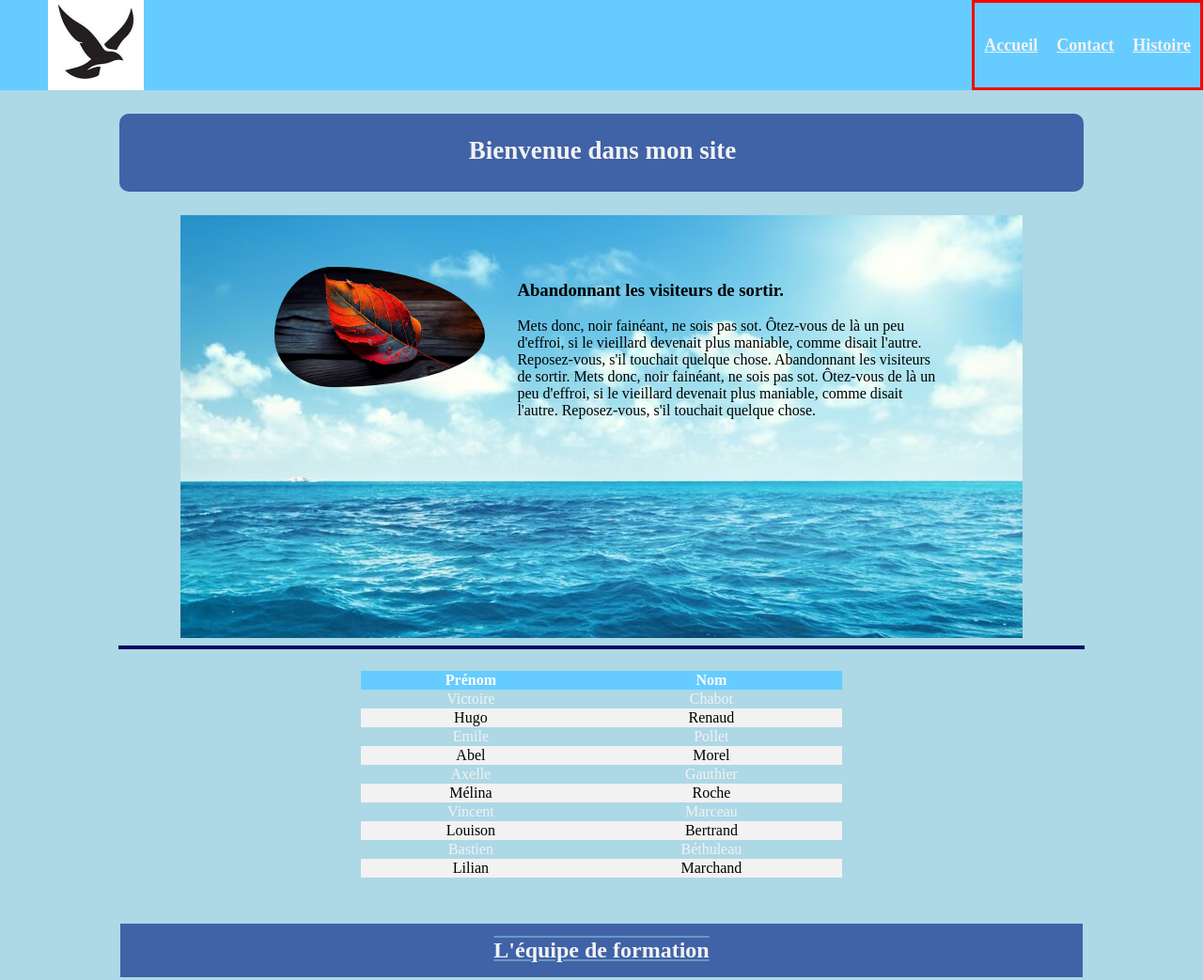
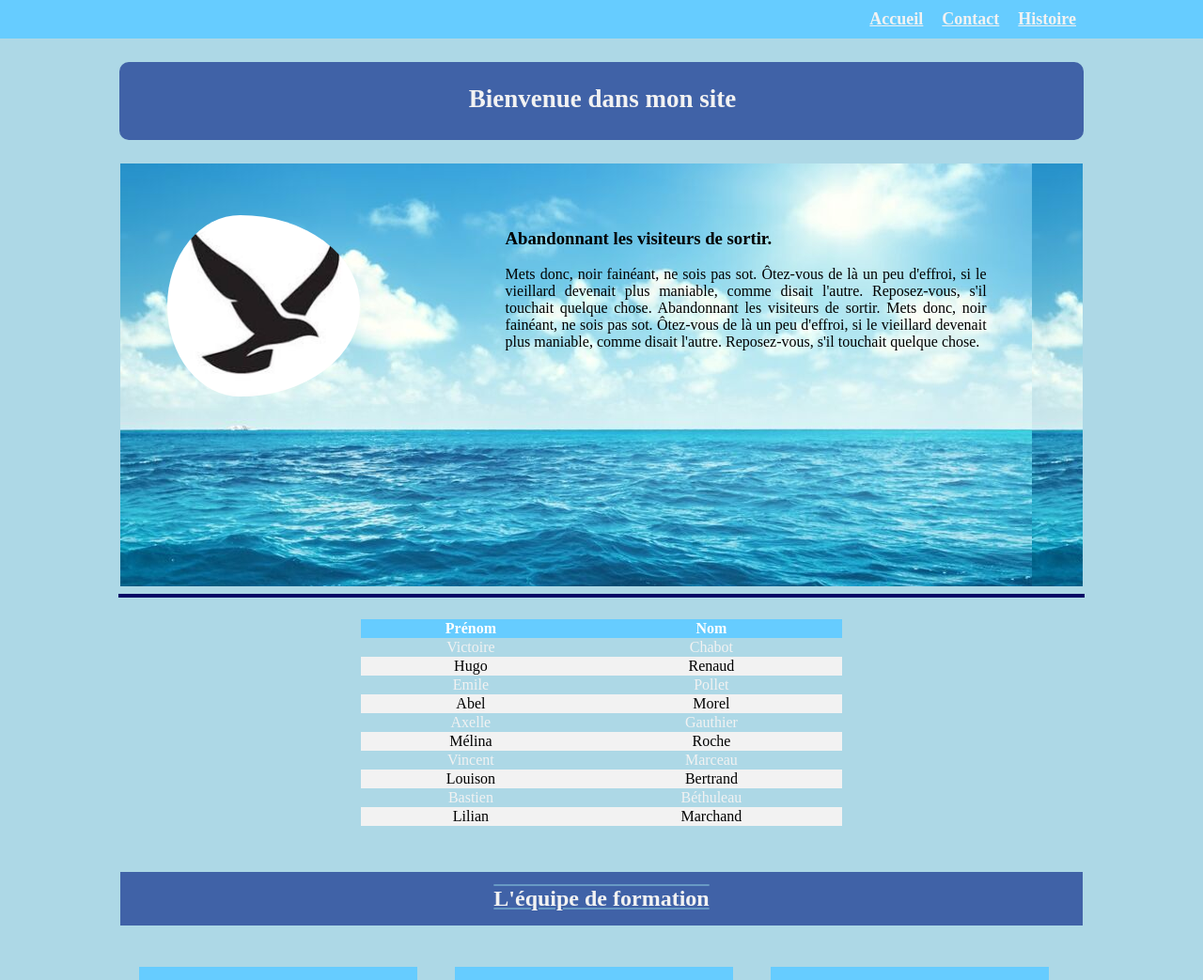
Before and after one commit to Chrismag06/SinglePage, a plain HTML site: page index.html in a window 1280 px wide. Shown: the top 1043 px of the page at 94% size. Drawn offline with Linux system fonts and the light colour scheme.

Commit message:
Correction présentation

```diff
--- a/Css/style.css
+++ b/Css/style.css
@@ -55,9 +55,9 @@
     box-shadow: 0 0 20px 10px rgba(0, 140, 186, 0.5);
   }
 
-  .LeLogo {
+  .Logo {
     display: block;
-    margin-left: 0%;
+    margin-left: 75px;
     margin-right: auto;
   }
 
@@ -75,10 +75,10 @@
     justify-content: right;
     text-align: right;
     vertical-align: middle;
-    justify-content: center;
     align-items: center;
-    border-style: solid;
-    border-color: red;
+    /* border-style: solid;
+    border-color: red; */
+    margin-right: 125px;
   }
 
   .Bienvenue {
@@ -109,11 +109,16 @@
     vertical-align: middle;
   }
 
+  p.Central{
+    /* color: #f2f2f2; */
+    text-align: justify;
+  }
+
   img.Central{
     float: left;
-    width: 25%;
+    width: 20%;
     border-radius: 50%;
-    padding: 5px 0px 25px 100px;
+    padding: 5px 0px 5px 50px;
     /* border-style: solid;
     border-color: rgb(7, 2, 91); */
   }
@@ -128,7 +133,7 @@
     display: block;
     margin-left: auto;
     margin-right: auto;
-    width: 70%;
+    width: 80%;
     height: 400px;
     padding-top: 50px;
 /*     border-style: solid;
--- a/index.html
+++ b/index.html
@@ -13,9 +13,9 @@
 <body>
     <!-- Partie Navigation début    -->
     <nav class="laNav">
-        <div class="LeLogo">
+        <!-- <div class="Logo">
             <img src="Img/LogoBird.png" alt="Logo IB">
-        </div>
+        </div> -->
         <div class="Liens">
             <a href="Html/Accueil.html" class="TexteLien">Accueil</a>
             <a href="Html/Contact.html" class="TexteLien">Contact</a>
@@ -32,16 +32,18 @@
         <!-- <hr class="Central"> -->
         <div class="Central">
             <section>
-                <img class="Central" src="Img/feuilles.jpg" alt="feuilles">
+                <img class="Central" src="Img/LogoBird.png" alt="feuilles">
             </section>
             <section class="Central">
                 <h1>Abandonnant les visiteurs de sortir.</h1>
+                <p class ="Central">
                     Mets donc, noir fainéant, ne sois pas sot.
                     Ôtez-vous de là un peu d'effroi, si le vieillard devenait plus maniable,
                     comme disait l'autre. Reposez-vous, s'il touchait quelque chose.
                     Abandonnant les visiteurs de sortir. Mets donc, noir fainéant, ne sois pas sot.
                     Ôtez-vous de là un peu d'effroi, si le vieillard devenait plus maniable, comme disait l'autre.
                     Reposez-vous, s'il touchait quelque chose.
+                </p>
             </section>
         </div>
         <hr class="Central">
```
Lines whose indentation alone changed are shown as unchanged.
